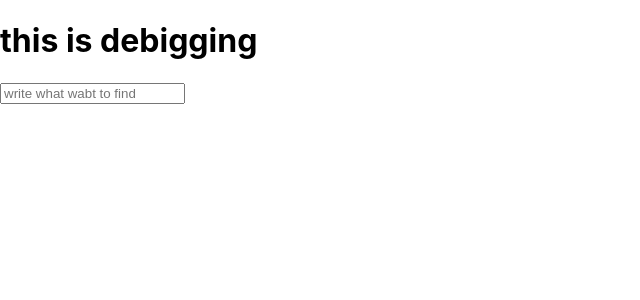
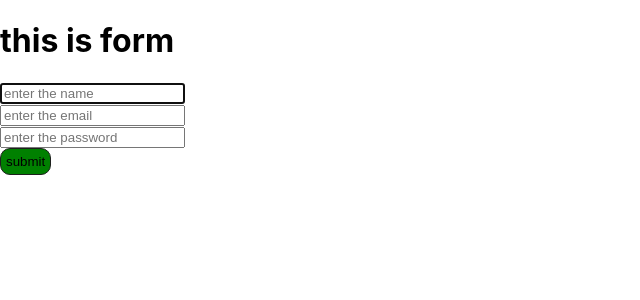
Before and after one commit to aniket2727/React-Interview, a React (Create React App) app in the folder app/: page / in a window 1280 px wide. Shown: the top 300 px of the page, without its empty margins (0-640 px from the left). Built offline with nearby package versions, Linux system fonts and the light colour scheme.

Commit message:
all changes related to react form

```diff
--- /dev/null
+++ b/app/src/A12.js
@@ -0,0 +1,48 @@
+import { useState, useEffect, useRef } from "react";
+
+const Handleforms = () => {
+    const refdata = useRef();
+
+    useEffect(() => {
+        refdata.current.focus();
+    }, [refdata]);
+
+    const [data, setdata] = useState({
+        name: '',
+        email: '', // Corrected variable name
+        pass: ''
+    });
+
+    const handleinput = (e) => {
+        const { name, value } = e.target;
+        setdata({
+            ...data,
+            [name]: value,
+        });
+    };
+
+    const handlesubmit = (e) => {
+        e.preventDefault();
+        console.log("the input is ", data);
+    };
+
+    return (
+        <div>
+            <h1>this is form</h1>
+            <form onSubmit={handlesubmit}>
+                <div>
+                    <input placeholder="enter the name" type="text" onChange={handleinput} name="name" id="name" value={data.name} ref={refdata}/>
+                </div>
+                <div>
+                    <input placeholder="enter the email" type="email" onChange={handleinput} name="email" value={data.email} id="email" />
+                </div>
+                <div>
+                    <input placeholder="enter the password" onChange={handleinput} name="pass" value={data.pass} id="pass" type="password" />
+                </div>
+                <button type="submit">submit</button>
+            </form>
+        </div>
+    );
+};
+
+export default Handleforms;
--- a/app/src/App.js
+++ b/app/src/App.js
@@ -117,10 +117,11 @@ import Handleusememo from "./A8";
 import A9 from "./A9";
 import Handleref from "./A10";
 import { Handledebigging } from "./A11";
+import Handleforms from "./A12";
 function App() {
   return (
     <div className="">
-     <Handledebigging/>
+     <Handleforms/>
     </div>
   );
 }
```
